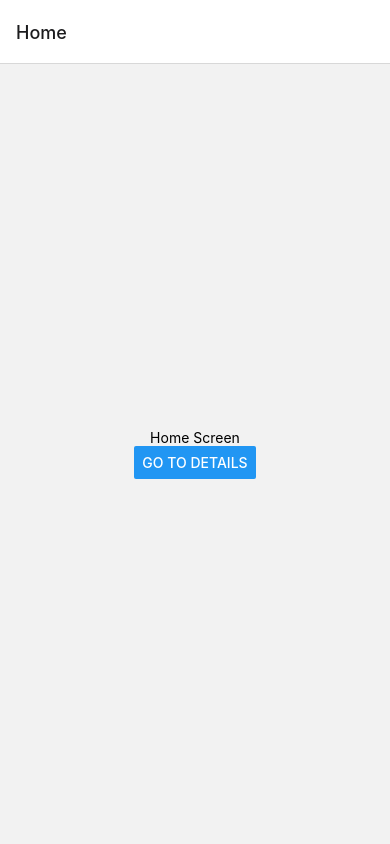
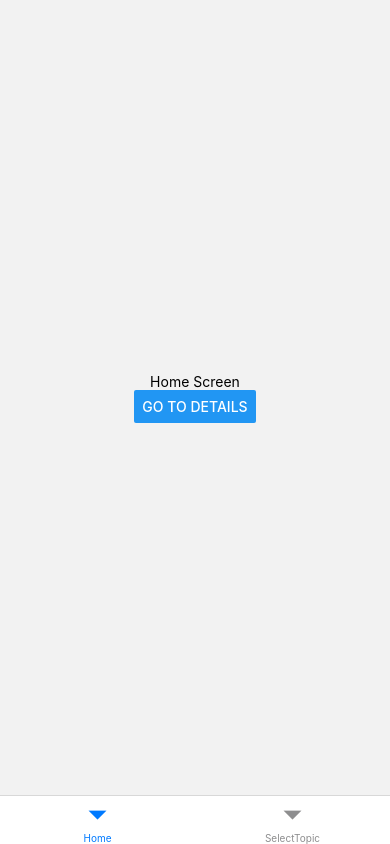
Before and after one commit to golanruang/Memori, a React Native app in the folder sbhacks2024/: screen /Main in a window 390 px wide. Built offline with nearby package versions, Linux system fonts and the light colour scheme.

Commit message:
new changes

```diff
--- a/sbhacks2024/App.js
+++ b/sbhacks2024/App.js
@@ -7,6 +7,7 @@ import { AppProvider } from '../sbhacks2024/AppContext'
 
 import HomeScreen from '../sbhacks2024/screens/home';
 import LoadScreen from '../sbhacks2024/screens/load'
+import BottomMenu from '../sbhacks2024/bottomMenu';
 
 const Stack = createNativeStackNavigator();
 
@@ -15,11 +16,12 @@ export default function App() {
     <AppProvider>
       <NavigationContainer>
         <Stack.Navigator>
-          <Stack.Screen name="Home" component={HomeScreen} />
-          <Stack.Screen name="Load" component={LoadScreen} />
+          <Stack.Screen name="Main" component={BottomMenu} options = {{headerShown: false}}/>
+          <Stack.Screen name="Load" component={LoadScreen} options = {{headerShown: false}}/>
         </Stack.Navigator>
       </NavigationContainer>
     </AppProvider>
+
   );
 }
 
--- /dev/null
+++ b/sbhacks2024/bottomMenu.jsx
@@ -0,0 +1,16 @@
+import * as React from 'react';
+import { createBottomTabNavigator } from '@react-navigation/bottom-tabs';
+import { Text } from 'react-native';
+import HomeScreen from './screens/home';
+import SelectTopicScreen from './screens/select_topic';
+
+const Tab = createBottomTabNavigator();
+
+export default function BottomMenu() {
+    return (
+        <Tab.Navigator>
+            <Tab.Screen name="Home" component={HomeScreen} options = {{headerShown: false}}/>
+            <Tab.Screen name="SelectTopic" component={SelectTopicScreen} options = {{headerShown: false}}/>
+        </Tab.Navigator>
+    );
+  }
--- a/sbhacks2024/package.json
+++ b/sbhacks2024/package.json
@@ -10,6 +10,7 @@
   },
   "dependencies": {
     "@expo/webpack-config": "^19.0.0",
+    "@react-navigation/bottom-tabs": "^6.5.11",
     "@react-navigation/native": "^6.1.9",
     "@react-navigation/native-stack": "^6.9.17",
     "@react-navigation/stack": "^6.3.20",
--- a/sbhacks2024/screens/home.jsx
+++ b/sbhacks2024/screens/home.jsx
@@ -2,6 +2,7 @@ import React from 'react'
 import { StyleSheet, Text, View } from 'react-native';
 import { NavigationContainer } from '@react-navigation/native';
 import { createNativeStackNavigator } from '@react-navigation/native-stack';
+import BottomMenu from '../bottomMenu';
 import { Button } from 'react-native';
 
 
--- a/sbhacks2024/screens/select_topic.jsx
+++ b/sbhacks2024/screens/select_topic.jsx
@@ -0,0 +1,19 @@
+import React from 'react'
+import { StyleSheet, Text, View } from 'react-native';
+import { createNativeStackNavigator } from '@react-navigation/native-stack';
+import BottomMenu from '../bottomMenu';
+import { Button } from 'react-native';
+
+const SelectTopic = ({ navigation }) => {
+    return (
+        <View style={{ flex: 1, alignItems: 'center', justifyContent: 'center' }}>
+            <Text>Home Screen</Text>
+            <Button
+                title="Go to Details"
+                onPress={() => navigation.navigate('Load')}
+            />
+        </View>
+      );
+}
+
+export default SelectTopic;
```
Also changed, not shown: 1 other file (tests, documents, lock files or other folders).
